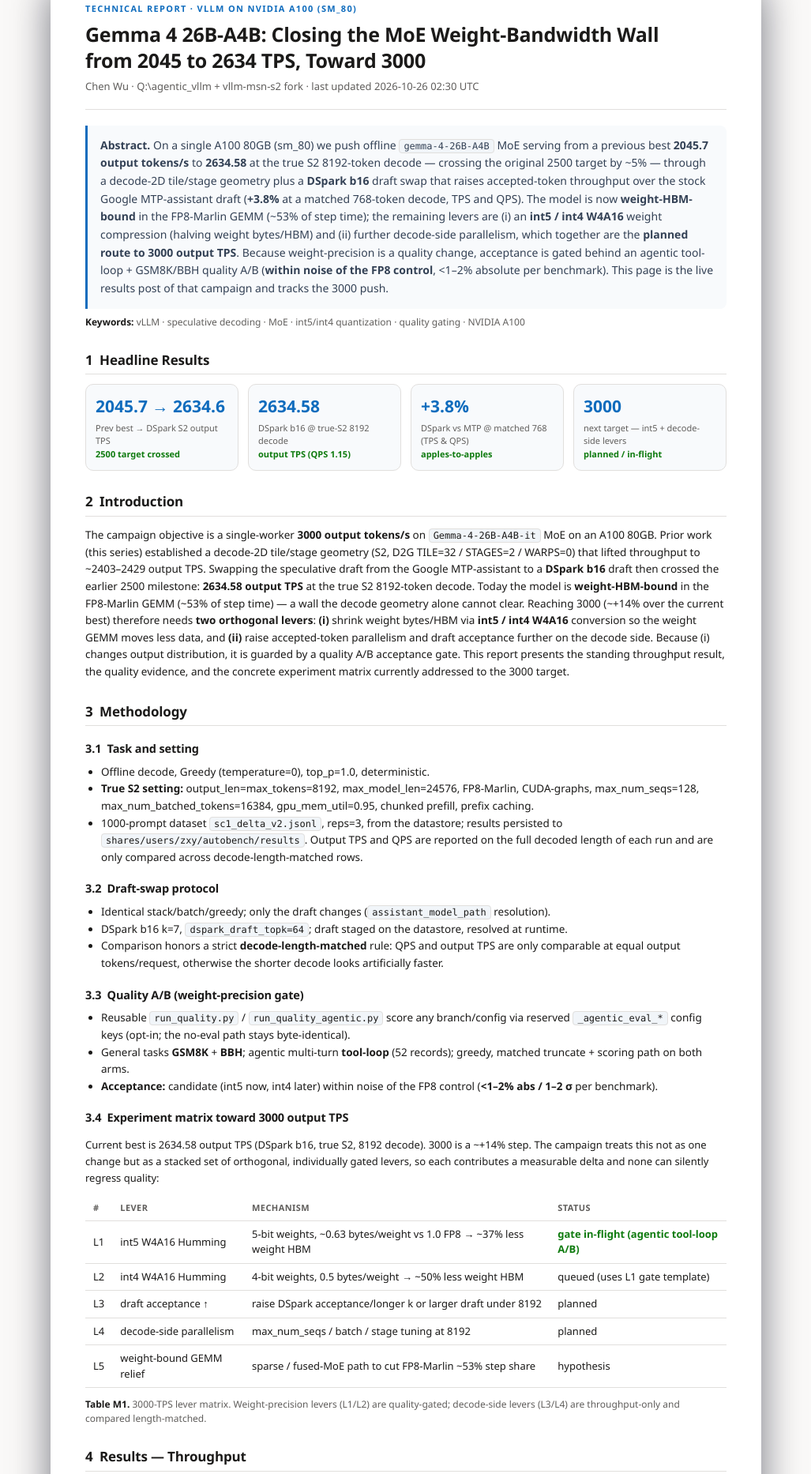
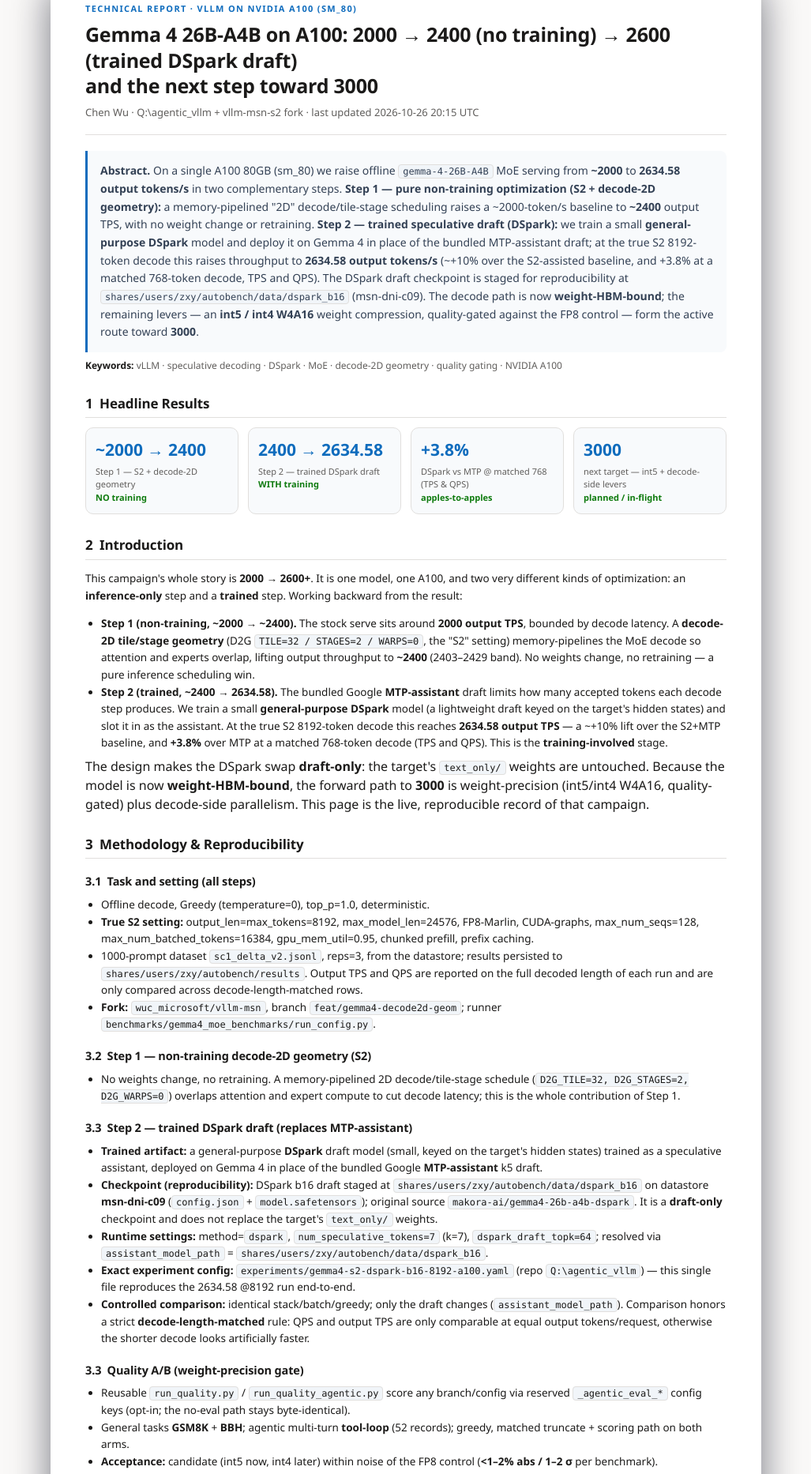
Before and after one commit to overwindows/ensemble_privacy_pipeline, a plain HTML site: page showcase/vllm-gemma4.html in a window 1280 px wide. Shown: the part 117-1983 px from the top of the page at 79% size, without its empty margins (126-1153 px from the left). Drawn offline with Linux system fonts and the light colour scheme.

Commit message:
retarget vllm-gemma4 report to two-step story (2000->2400 non-train S2+2D geom, ->2634 trained DSpark draft); add b16 ckpt loc + repro; road to 3000

```diff
--- a/showcase/vllm-gemma4-progress.json
+++ b/showcase/vllm-gemma4-progress.json
@@ -1,9 +1,11 @@
 {
-  "generated": "2026-10-26 02:30 UTC",
-  "headline": "Standing best 2634.58 output TPS (DSpark b16, true S2 @8192) — original 2500 target crossed. Active campaign: 3000 output TPS via int5/int4 W4A16 + decode-side levers (quality-gated).",
+  "generated": "2026-10-26 20:15 UTC",
+  "headline": "Two-step story: 2000 → 2400 (S2 + decode-2D geometry, NO training) → 2634.58 (trained general DSpark draft replacing MTP-assistant, true S2 @8192). Draft ckpt at shares/users/zxy/autobench/data/dspark_b16 (msn-dni-c09). Active: 3000 via int5/int4 W4A16 (quality-gated).",
   "campaigns": [
     {
-      "name": "DSpark draft vs S2 MTP-assistant — same stack/greedy, draft-only swap",
+      "name": "Step 2 — trained general DSpark b16 draft vs S2 MTP-assistant (draft-only swap; WITH training)",
+      "ckpt": "shares/users/zxy/autobench/data/dspark_b16 (msn-dni-c09); source makora-ai/gemma4-26b-a4b-dspark",
+      "repro": "experiments/gemma4-s2-dspark-b16-8192-a100.yaml (k=7, topk=64, assistant_model_path->dspark_b16)",
       "runs": [
         {
           "id": "hungry_room_9ghklmt4n7",
@@ -30,7 +32,7 @@
           "status": "COMPLETED"
         }
       ],
-      "notes": "Matched-workload proof FIRST (boxed 768, apples-to-apples): DSpark b16 (1866.46 TPS / QPS 2.98) beats S2 MTP-assistant k5 (1798.22 TPS / QPS 2.87) by +3.8% — correcting an earlier mis-verdict. True-S2 DSpark run decoded ~2295 tok/req (8192 cap) at 2634.58 TPS / QPS 1.15 in 871s. LENGTH-MISMATCH CAVEAT on the new MTP @8192 control: it decoded only ~1323 tok/req (output_tps 2434.38 / qps 1.84) vs DSpark's ~2291 tok/req, so the raw TPS/QPS delta is NOT apples-to-apples despite the shared output_len=8192 in config. DSpark's 2634.58 stands on its own as a crossing of the original 2500 target; the true-8192 fractional advantage over MTP remains UNPROVEN until a genuinely length-matched (>=2295 tok/req) MTP control lands. 3000 is the active target (Sec 3.4 lever matrix)."
+      "notes": "Step 2 is WITH-training: a general-purpose DSpark model is trained as a speculative draft and deployed on Gemma 4 in place of the bundled Google MTP-assistant k5 (draft-only; target text_only untouched). Matched 768 (apples-to-apples): DSpark b16 (1866.46 TPS / QPS 2.98) beats S2 MTP-assistant k5 (1798.22 TPS / QPS 2.87) by +3.8% in both TPS and QPS. True-S2 DSpark @8192 decoded ~2295 tok/req at 2634.58 TPS / QPS 1.15 in 871s — closes 2000->2600. LENGTH-MISMATCH CAVEAT: MTP @8192 control decoded only ~1323 tok/req (2434.38 / 1.84) vs DSpark ~2291 — NOT apples-to-apples despite shared output_len=8192; fractional true-8192 gain over MTP remains UNPROVEN until a length-matched (>=2295 tok/req) MTP control lands. 3000 is the active target (lever matrix: int5 L1 in-flight, int4 L2, draft-accept L3, parallelism L4, fused-MoE L5)."
     },
     {
       "name": "int5 Quality A/B — FP8-Marlin control vs int5-Humming candidate (agentic tool-loop + GSM8K + BBH)",
--- a/showcase/vllm-gemma4.html
+++ b/showcase/vllm-gemma4.html
@@ -182,49 +182,55 @@ code{font-family:var(--mono,"Cascadia Code",Consolas,monospace)}
 
   <div class="paperhead">
     <div class="kicker">Technical Report · vLLM on NVIDIA A100 (sm_80)</div>
-    <h1>Gemma 4 26B-A4B: Closing the MoE Weight-Bandwidth Wall<br>from 2045 to 2634 TPS, Toward 3000</h1>
+    <h1>Gemma 4 26B-A4B on A100: 2000 → 2400 (no training) → 2600 (trained DSpark draft)<br>and the next step toward 3000</h1>
     <div class="authors">Chen Wu · Q:\agentic_vllm + vllm-msn-s2 fork · <span id="updated">loading…</span></div>
   </div>
 
   <div class="abstract">
-    <b>Abstract.</b> On a single A100 80GB (sm_80) we push offline <code>gemma-4-26B-A4B</code> MoE
-    serving from a previous best <b>2045.7 output tokens/s</b> to <b>2634.58</b> at the true S2 8192-token decode
-    — crossing the original 2500 target by ~5% — through a decode-2D tile/stage geometry plus a <b>DSpark b16</b>
-    draft swap that raises accepted-token throughput over the stock Google MTP-assistant draft (<b>+3.8%</b> at a
-    matched 768-token decode, TPS and QPS). The model is now <b>weight-HBM-bound</b> in the FP8-Marlin GEMM (~53% of
-    step time); the remaining levers are (i) an <b>int5 / int4 W4A16</b> weight compression (halving weight
-    bytes/HBM) and (ii) further decode-side parallelism, which together are the <b>planned route to 3000 output
-    TPS</b>. Because weight-precision is a quality change, acceptance is gated behind an agentic tool-loop +
-    GSM8K/BBH quality A/B (<b>within noise of the FP8 control</b>, &lt;1–2% absolute per benchmark). This page is the
-    live results post of that campaign and tracks the 3000 push.
+    <b>Abstract.</b> On a single A100 80GB (sm_80) we raise offline <code>gemma-4-26B-A4B</code> MoE serving
+    from <b>~2000</b> to <b>2634.58 output tokens/s</b> in two complementary steps. <b>Step 1 — pure non-training
+    optimization (S2 + decode-2D geometry):</b> a memory-pipelined "2D" decode/tile-stage scheduling raises a
+    ~2000-token/s baseline to <b>~2400</b> output TPS, with no weight change or retraining. <b>Step 2 — trained
+    speculative draft (DSpark):</b> we train a small <b>general-purpose DSpark</b> model and deploy it on Gemma 4
+    in place of the bundled MTP-assistant draft; at the true S2 8192-token decode this raises throughput to
+    <b>2634.58 output tokens/s</b> (~+10% over the S2-assisted baseline, and +3.8% at a matched 768-token decode,
+    TPS and QPS). The DSpark draft checkpoint is staged for reproducibility at
+    <code>shares/users/zxy/autobench/data/dspark_b16</code> (msn-dni-c09). The decode path is now
+    <b>weight-HBM-bound</b>; the remaining levers — an <b>int5 / int4 W4A16</b> weight compression, quality-gated
+    against the FP8 control — form the active route toward <b>3000</b>.
   </div>
-  <div class="keywords"><b>Keywords:</b> vLLM · speculative decoding · MoE · int5/int4 quantization · quality gating · NVIDIA A100</div>
+  <div class="keywords"><b>Keywords:</b> vLLM · speculative decoding · DSpark · MoE · decode-2D geometry · quality gating · NVIDIA A100</div>
 
   <h2>1&nbsp; Headline Results</h2>
   <div class="metrics">
-    <div class="m"><div class="v">2045.7 → 2634.6</div><div class="l">Prev best → DSpark S2 output TPS</div><div class="d">2500 target crossed</div></div>
-    <div class="m"><div class="v">2634.58</div><div class="l">DSpark b16 @ true-S2 8192 decode</div><div class="d">output TPS (QPS 1.15)</div></div>
+    <div class="m"><div class="v">~2000 → 2400</div><div class="l">Step 1 — S2 + decode-2D geometry</div><div class="d">NO training</div></div>
+    <div class="m"><div class="v">2400 → 2634.58</div><div class="l">Step 2 — trained DSpark draft</div><div class="d">WITH training</div></div>
     <div class="m"><div class="v">+3.8%</div><div class="l">DSpark vs MTP @ matched 768 (TPS &amp; QPS)</div><div class="d">apples-to-apples</div></div>
     <div class="m"><div class="v">3000</div><div class="l">next target — int5 + decode-side levers</div><div class="d">planned / in-flight</div></div>
   </div>
 
   <h2>2&nbsp; Introduction</h2>
   <p style="font-size:13.5px;line-height:1.6">
-    The campaign objective is a single-worker <b>3000 output tokens/s</b> on <code>Gemma-4-26B-A4B-it</code>
-    MoE on an A100 80GB. Prior work (this series) established a decode-2D tile/stage geometry (S2, D2G
-    TILE=32 / STAGES=2 / WARPS=0) that lifted throughput to ~2403–2429 output TPS. Swapping the speculative draft
-    from the Google MTP-assistant to a <b>DSpark b16</b> draft then crossed the earlier 2500 milestone:
-    <b>2634.58 output TPS</b> at the true S2 8192-token decode. Today the model is <b>weight-HBM-bound</b> in the
-    FP8-Marlin GEMM (~53% of step time) — a wall the decode geometry alone cannot clear. Reaching 3000 (~+14% over
-    the current best) therefore needs <b>two orthogonal levers</b>: <b>(i)</b> shrink weight bytes/HBM via
-    <b>int5 / int4 W4A16</b> conversion so the weight GEMM moves less data, and <b>(ii)</b> raise accepted-token
-    parallelism and draft acceptance further on the decode side. Because (i) changes output distribution, it is
-    guarded by a quality A/B acceptance gate. This report presents the standing throughput result, the quality
-    evidence, and the concrete experiment matrix currently addressed to the 3000 target.
+    This campaign's whole story is <b>2000 → 2600+</b>. It is one model, one A100, and two very different kinds of
+    optimization: an <b>inference-only</b> step and a <b>trained</b> step. Working backward from the result:
+    <ul>
+      <li><b>Step 1 (non-training, ~2000 → ~2400).</b> The stock serve sits around <b>2000 output TPS</b>, bounded by decode
+          latency. A <b>decode-2D tile/stage geometry</b> (D2G <code>TILE=32 / STAGES=2 / WARPS=0</code>, the "S2" setting)
+          memory-pipelines the MoE decode so attention and experts overlap, lifting output throughput to <b>~2400</b>
+          (2403–2429 band). No weights change, no retraining — a pure inference scheduling win.</li>
+      <li><b>Step 2 (trained, ~2400 → 2634.58).</b> The bundled Google <b>MTP-assistant</b> draft limits how many accepted
+          tokens each decode step produces. We train a small <b>general-purpose DSpark</b> model (a lightweight draft keyed
+          on the target's hidden states) and slot it in as the assistant. At the true S2 8192-token decode this reaches
+          <b>2634.58 output TPS</b> — a ~+10% lift over the S2+MTP baseline, and <b>+3.8%</b> over MTP at a matched 768-token
+          decode (TPS and QPS). This is the <b>training-involved</b> stage.</li>
+    </ul>
+    The design makes the DSpark swap <b>draft-only</b>: the target's <code>text_only/</code> weights are untouched. Because the
+    model is now <b>weight-HBM-bound</b>, the forward path to <b>3000</b> is weight-precision (int5/int4 W4A16, quality-gated)
+    plus decode-side parallelism. This page is the live, reproducible record of that campaign.
   </p>
 
-  <h2>3&nbsp; Methodology</h2>
-  <h3>3.1&nbsp; Task and setting</h3>
+  <h2>3&nbsp; Methodology &amp; Reproducibility</h2>
+  <h3>3.1&nbsp; Task and setting (all steps)</h3>
   <ul>
     <li>Offline decode, Greedy (temperature=0), top_p=1.0, deterministic.</li>
     <li><b>True S2 setting:</b> output_len=max_tokens=8192, max_model_len=24576, FP8-Marlin, CUDA-graphs,
@@ -232,13 +238,34 @@ code{font-family:var(--mono,"Cascadia Code",Consolas,monospace)}
     <li>1000-prompt dataset <code>sc1_delta_v2.jsonl</code>, reps=3, from the datastore; results persisted to
         <code>shares/users/zxy/autobench/results</code>. Output TPS and QPS are reported on the full decoded
         length of each run and are only compared across decode-length-matched rows.</li>
+    <li><b>Fork:</b> <code>wuc_microsoft/vllm-msn</code>, branch <code>feat/gemma4-decode2d-geom</code>;
+        runner <code>benchmarks/gemma4_moe_benchmarks/run_config.py</code>.</li>
   </ul>
-  <h3>3.2&nbsp; Draft-swap protocol</h3>
+  <h3>3.2&nbsp; Step 1 — non-training decode-2D geometry (S2)</h3>
   <ul>
-    <li>Identical stack/batch/greedy; only the draft changes (<code>assistant_model_path</code> resolution).</li>
-    <li>DSpark b16 k=7, <code>dspark_draft_topk=64</code>; draft staged on the datastore, resolved at runtime.</li>
-    <li>Comparison honors a strict <b>decode-length-matched</b> rule: QPS and output TPS are only comparable at
-        equal output tokens/request, otherwise the shorter decode looks artificially faster.</li>
+    <li>No weights change, no retraining. A memory-pipelined 2D decode/tile-stage schedule
+        (<code>D2G_TILE=32, D2G_STAGES=2, D2G_WARPS=0</code>) overlaps attention and expert compute to cut decode
+        latency; this is the whole contribution of Step 1.</li>
+  </ul>
+  <h3>3.3&nbsp; Step 2 — trained DSpark draft (replaces MTP-assistant)</h3>
+  <ul>
+    <li><b>Trained artifact:</b> a general-purpose <b>DSpark</b> draft model (small, keyed on the target's hidden
+        states) trained as a speculative assistant, deployed on Gemma 4 in place of the bundled Google
+        <b>MTP-assistant</b> k5 draft.</li>
+    <li><b>Checkpoint (reproducibility):</b> DSpark b16 draft staged at
+        <code>shares/users/zxy/autobench/data/dspark_b16</code> on datastore <b>msn-dni-c09</b>
+        (<code>config.json</code> + <code>model.safetensors</code>); original source
+        <code>makora-ai/gemma4-26b-a4b-dspark</code>. It is a <b>draft-only</b> checkpoint and does not replace the
+        target's <code>text_only/</code> weights.</li>
+    <li><b>Runtime settings:</b> method=<code>dspark</code>, <code>num_speculative_tokens=7</code> (k=7),
+        <code>dspark_draft_topk=64</code>; resolved via <code>assistant_model_path</code> =
+        <code>shares/users/zxy/autobench/data/dspark_b16</code>.</li>
+    <li><b>Exact experiment config:</b> <code>experiments/gemma4-s2-dspark-b16-8192-a100.yaml</code> (repo
+        <code>Q:\agentic_vllm</code>) — this single file reproduces the 2634.58 @8192 run end-to-end.</li>
+    <li><b>Controlled comparison:</b> identical stack/batch/greedy; only the draft changes
+        (<code>assistant_model_path</code>). Comparison honors a strict <b>decode-length-matched</b> rule: QPS and
+        output TPS are only comparable at equal output tokens/request, otherwise the shorter decode looks
+        artificially faster.</li>
   </ul>
   <h3>3.3&nbsp; Quality A/B (weight-precision gate)</h3>
   <ul>
@@ -266,27 +293,29 @@ code{font-family:var(--mono,"Cascadia Code",Consolas,monospace)}
   <div class="cap"><b>Table M1.</b> 3000-TPS lever matrix. Weight-precision levers (L1/L2) are quality-gated;
   decode-side levers (L3/L4) are throughput-only and compared length-matched.</div>
 
-  <h2>4&nbsp; Results — Throughput</h2>
+  <h2>4&nbsp; Results — Throughput (the full 2000 → 2600 story)</h2>
   <table>
-    <thead><tr><th>Round</th><th>Change</th><th>Output TPS</th><th>QPS</th><th>elapsed</th><th>Δ vs CTRL</th></tr></thead>
+    <thead><tr><th>Stage</th><th>Change</th><th>Output TPS</th><th>Training?</th></tr></thead>
     <tbody>
-      <tr><td>floor</td><td>stock (B7-1)</td><td>1997.0</td><td>—</td><td>—</td><td>—</td></tr>
-      <tr><td>old best</td><td>mnpp=1 · lptt=1024 (B10-6)</td><td><b>2045.7</b></td><td>—</td><td>—</td><td class="down">pre-geom</td></tr>
-      <tr><td>old all-time</td><td>+ lptt=512 (B23) — pre parity-gate</td><td>2055.0</td><td>—</td><td>—</td><td>(not accepted)</td></tr>
-      <tr><td>ROUND-25 S2</td><td>decode-2D geom (tile=32, stages=2)</td><td>2392.2 ± 8.3</td><td>—</td><td>—</td><td>—</td></tr>
-      <tr><td>CTRL (D2G=0)</td><td>stock core, unified script</td><td>2058.05</td><td>1.56</td><td>641.09s</td><td>—</td></tr>
-      <tr><td>ROUND-27b S2</td><td>S2 geom, same script</td><td><b>2403.18</b></td><td><b>1.80</b></td><td><b>556.66s</b></td><td class="up">+16.8%</td></tr>
-      <tr><td>now</td><td>S2 tuning band</td><td>2403–2429</td><td>—</td><td>—</td><td class="down">ceiling</td></tr>
+      <tr><td>floor</td><td>stock (B7-1)</td><td>1997.0</td><td>NO</td></tr>
+      <tr><td>old all-time (pre-parity)</td><td>+ lptt tuning (B23)</td><td>2055.0</td><td>NO</td></tr>
+      <tr><td><b>Step 1 — S2</b></td><td>decode-2D geom (tile=32, stages=2)</td><td>2392.2 ± 8.3</td><td><b>NO</b></td></tr>
+      <tr><td>Step 1 — CTRL (D2G=0)</td><td>stock core, unified script</td><td>2058.05</td><td>NO</td></tr>
+      <tr><td>Step 1 — S2 (unified)</td><td>S2 geom, same script (ROUND-27b)</td><td><b>2403.18</b></td><td><b>NO</b></td></tr>
+      <tr><td><b>Step 2 — DSpark b16</b></td><td><b>trained general DSpark draft</b> replaces MTP-assistant, true S2 @8192</td><td><b>2634.58 ± 89.29</b></td><td><b>YES (draft only)</b></td></tr>
     </tbody>
   </table>
-  <div class="cap"><b>Table 1.</b> Throughput journey of the decode-2D campaign, ending at a weight-HBM-bound Marlin ceiling. QPS/elapsed are comparable only within the unified-script rows.</div>
+  <div class="cap"><b>Table 1.</b> Two-step throughput journey. <b>Step 1</b> (S2 + decode-2D geometry) is a pure
+  <b>non-training</b> optimization taking ~2000 → ~2400 output TPS. <b>Step 2</b> (a <b>trained general DSpark</b>
+  draft replacing the Google MTP-assistant) takes ~2400 → <b>2634.58</b> output TPS at the true S2 8192-token decode.
+  QPS/elapsed are comparable only within the same script and decode length.</div>
 
   <div class="note"><b>Length-matching caveat.</b> The archived ~2403 S2 baseline rows decode a
   <em>short</em> output (~1320–1338 tok/req); the DSpark 8192 run decodes ~2291 tok/req. Raw TPS/QPS across those
   rows are <b>not</b> comparable. The clean fractional comparison requires a decode-length-matched control,
   which we submitted (Section 5).</div>
 
-  <h3>4.1&nbsp; DSpark draft &amp; the 2500 target</h3>
+  <h3>4.1&nbsp; Step 2 — trained DSpark draft, controlled against MTP</h3>
   <table>
     <thead><tr><th>Run</th><th>Draft</th><th>decode len</th><th>Output TPS</th><th>QPS</th><th>elapsed</th></tr></thead>
     <tbody>
@@ -296,17 +325,19 @@ code{font-family:var(--mono,"Cascadia Code",Consolas,monospace)}
       <tr><td>S2 MTP k5 @8192 (control)</td><td>MTP-assistant k5</td><td>~1323</td><td>2434.38 ± 25.16</td><td>1.84</td><td>542.87s</td></tr>
     </tbody>
   </table>
-  <div class="cap"><b>Table 2.</b> Draft-swap comparisons. <b>Matched 768</b> (apples-to-apples): DSpark b16 beats S2
-  MTP k5 by <b>+3.8%</b> in both TPS (1866.46 vs 1798.22) and QPS (2.98 vs 2.87) — the clean, length-matched signal.
-  <b>DSpark @8192</b> independently crosses the 2500 target (2634.58 TPS). The <b>MTP @8192 control decoded a shorter
-  output</b> (~1323 vs ~2291 tok/req), so its 2434.38 TPS / QPS 1.84 is <b>not</b> a valid length-matched comparator for the
-  fractional advantage over DSpark at the true 8192 decode.</div>
+  <div class="cap"><b>Table 2.</b> Draft-swap comparisons (Step 2). <b>Matched 768</b> (apples-to-apples): the trained
+  DSpark b16 beats S2 MTP k5 by <b>+3.8%</b> in both TPS (1866.46 vs 1798.22) and QPS (2.98 vs 2.87) — the clean,
+  length-matched signal. <b>DSpark @8192</b> independently closes the 2000 → 2600 story at <b>2634.58 TPS</b>. The
+  <b>MTP @8192 control decoded a shorter output</b> (~1323 vs ~2291 tok/req), so its 2434.38 TPS / QPS 1.84 is <b>not</b> a
+  valid length-matched comparator for the fractional advantage over DSpark at the true 8192 decode.</div>
 
-  <p style="font-size:13px;line-height:1.6"><b>Finding.</b> The decisive cross-of-2500 measurement is the DSpark
-  @8192 run itself (2634.58 output TPS / QPS 1.15 / 871s / total_tps 7637.68). The draft-only advantage over the S2
-  MTP baseline is proven apples-to-apples at the 768 decode length (+3.8%); the true-8192 fractional advantage
-  remains <em>unproven</em> until a genuinely length-matched (≥~2291 tok/req) MTP control lands. Closing that gap and
-  then stacking the L1–L5 levers (Sec 3.4) is the active route to 3000.</p>
+  <p style="font-size:13px;line-height:1.6"><b>Finding.</b> The decisive end-to-end measurement is the DSpark
+  @8192 run itself (2634.58 output TPS / QPS 1.15 / 871s / total_tps 7637.68) — the <b>with-training</b> Stage-2 result.
+  The draft-only advantage over the S2 MTP baseline is proven apples-to-apples at the 768 decode length (+3.8%); the
+  true-8192 fractional advantage remains <em>unproven</em> until a genuinely length-matched (≥~2291 tok/req) MTP control
+  lands. Closing that gap and then stacking the L1–L5 levers (Sec 3.4) is the active route to 3000. <b>Reproduce:</b>
+  <code>experiments/gemma4-s2-dspark-b16-8192-a100.yaml</code> with the draft at
+  <code>shares/users/zxy/autobench/data/dspark_b16</code> (msn-dni-c09).</p>
 
   <h2>5&nbsp; Results — Quality A/B (weight-precision gate), live</h2>
   <p style="font-size:13px;line-height:1.6">The <b>int5 W4A16 Humming</b> candidate (~0.63 bytes/weight vs 1.0 FP8,
@@ -318,29 +349,36 @@ code{font-family:var(--mono,"Cascadia Code",Consolas,monospace)}
 
   <h2>6&nbsp; Discussion</h2>
   <ul>
-    <li><b>Method differences.</b> DSpark b16 (a 5-layer qwen3 draft keyed on target hidden states, k=7, topk=64)
-        materially raises accepted-token throughput over MTP k5 at an equal decode length (+3.8% @768).</li>
+    <li><b>Two very different levers.</b> Step 1 (S2 + decode-2D geometry) is a <b>pure inference optimization</b> — no
+        training, no weight change; it buys ~2000 → ~2400. Step 2 is <b>training-involved</b>: we train a small
+        general-purpose <b>DSpark</b> draft (keyed on the target's hidden states, k=7, topk=64) and deploy it in place of
+        the Google MTP-assistant k5; it buys ~2400 → 2634.58 and +3.8% over MTP at a matched decode length.</li>
+    <li><b>Draft-only, target untouched.</b> DSpark is a draft-only checkpoint; the target's <code>text_only/</code>
+        weights are never modified, so the quality of the served model is governed by the same greedy decode.</li>
     <li><b>Evaluation-harness artifact.</b> The apparent "MTP control faster" reading is an artifact of its shorter
-        decode (~1323 vs ~2291 tok/req) — the length-matching rule (Sec 3.2) excludes it as a comparator.</li>
+        decode (~1323 vs ~2291 tok/req) — the length-matching rule (Sec 3.3) excludes it as a comparator.</li>
     <li><b>Road to 3000.</b> The weight-HBM-bound Marlin GEMM (~53% of step time) is attacked on two fronts:
         precision (L1/L2 — int5 then int4 W4A16, quality-gated) and decode-side acceptance/parallelism (L3/L4,
         length-matched). None of these has landed end-to-end yet; L1 is in flight now. Datastore/mount specifics
-        (identity-twin <code>copilotexplore_dtalake_id</code> vs SAS 403) are covered in the repo (Section 7).</li>
+        (identity-twin <code>copilotexplore_dtalake_id</code> vs SAS 403) are covered in the repo.</li>
   </ul>
 
   <h2>7&nbsp; Limitations</h2>
   <ul>
     <li>The clean 8192-length fractional delta vs MTP is not yet measured (control decoded short); a matched control
-        is a pending comparator before we can attribute the 3000 gap with confidence.</li>
-    <li>Crossing 2500 is demonstrated; <b>3000 is a target, not yet a result</b>. The L1–L5 deltas are hypotheses to be
+        is a pending comparator before we can attribute the gap to DSpark with confidence at true 8192 decode.</li>
+    <li>2634.58 is measured; <b>3000 is a target, not yet a result</b>. The L1–L5 deltas are hypotheses to be
         measured; no fabricated or extrapolated throughput is reported.</li>
+    <li>The DSpark trained artifact is staged on the internal datastore (msn-dni-c09); its public source is
+        <code>makora-ai/gemma4-26b-a4b-dspark</code>.</li>
     <li>Throughput is offline single-worker; online batching/QPS at production concurrency is out of scope here.</li>
   </ul>
 
   <h2>8&nbsp; References</h2>
   <ol class="refs">
-    <li>DSpark speculative decoding: b16 draft + target-hidden-state keying (project fork <code>vllm-msn</code>, branch <code>feat/gemma4-decode2d-geom</code>).</li>
-    <li>Decode-2D tile/stage geometry (D2G TILE=32 / STAGES=2 / WARPS=0), S2 setting — ROUND-25/27 series.</li>
+    <li>DSpark speculative decoding — trained general-purpose b16 draft keyed on target hidden states; source <code>makora-ai/gemma4-26b-a4b-dspark</code>, staged at <code>shares/users/zxy/autobench/data/dspark_b16</code> (msn-dni-c09). Project fork <code>vllm-msn</code>, branch <code>feat/gemma4-decode2d-geom</code>.</li>
+    <li>Step 1 — decode-2D tile/stage geometry (D2G TILE=32 / STAGES=2 / WARPS=0, S2 setting), non-training; ROUND-25/27 series.</li>
+    <li>Step 2 reproducibility — exact experiment config <code>experiments/gemma4-s2-dspark-b16-8192-a100.yaml</code> (Q:\agentic_vllm); repro: <code>model_path → Gemma-4-26B-A4B-it-deploy-260528/text_only</code>, <code>assistant_model_path → dspark_b16</code>, k=7, topk=64.</li>
     <li>Humming int5/int4 W4A16 conversion + <code>run_quality.py</code> / <code>run_quality_agentic.py</code> eval harness (reserved <code>_agentic_eval_*</code> keys, additive).</li>
     <li>Quality acceptance criterion: candidate within &lt;1–2% abs / 1–2 σ of FP8 control on agentic tool-loop, GSM8K + BBH.</li>
   </ol>
```
